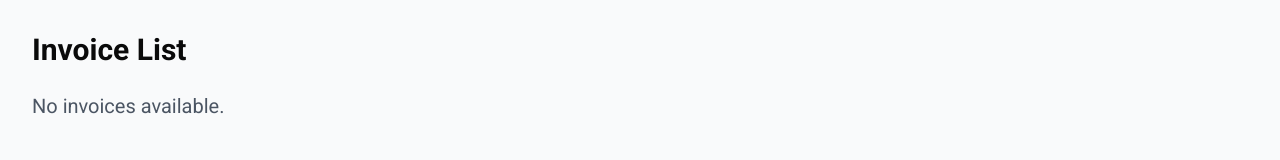
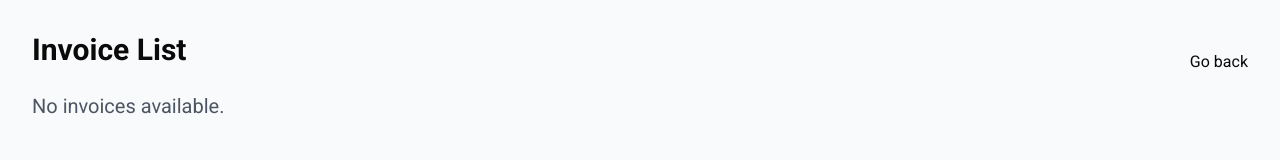
Before and after one commit to thekavikumar/ai-powered-invoice, a Next.js app: page /invoices in a window 1280 px wide. Shown: the top 160 px of the page. Built offline with nearby package versions, Linux system fonts and the light colour scheme.

Commit message:
upload improved

```diff
--- a/src/app/customers/page.tsx
+++ b/src/app/customers/page.tsx
@@ -1,5 +1,6 @@
 'use client';
 import { RootState } from '@/redux/store';
+import Link from 'next/link';
 import React from 'react';
 import { useSelector } from 'react-redux';
 
@@ -60,7 +61,10 @@ export default function CustomersPage() {
 
   return (
     <div className="p-8 bg-gray-50 min-h-screen">
-      <h1 className="text-3xl font-semibold mb-6">Customers List</h1>
+      <div className="flex items-center justify-between w-full">
+        <h1 className="text-3xl font-semibold mb-6">Customers List</h1>
+        <Link href={'/'}>Go back</Link>
+      </div>
       <div className="overflow-x-auto">
         <table className="min-w-full bg-white shadow-lg rounded-lg overflow-hidden">
           <thead className="bg-gray-800 text-white">
--- a/src/app/invoices/page.tsx
+++ b/src/app/invoices/page.tsx
@@ -2,6 +2,7 @@
 import { useSelector, useDispatch } from 'react-redux';
 import { RootState } from '@/redux/store'; // assuming you have an action to update the invoice
 import { updateInvoice } from '@/redux/slices/invoicesSlice';
+import Link from 'next/link';
 
 export default function Page() {
   // Retrieve invoice data from the Redux store
@@ -45,7 +46,10 @@ export default function Page() {
 
   return (
     <div className="p-8 bg-gray-50 min-h-screen">
-      <h2 className="text-3xl font-semibold mb-6">Invoice List</h2>
+      <div className="flex items-center justify-between w-full">
+        <h2 className="text-3xl font-semibold mb-6">Invoice List</h2>
+        <Link href="/">Go back</Link>
+      </div>
       {invoiceData?.length === 0 ? (
         <p className="text-xl text-gray-600">No invoices available.</p>
       ) : (
--- a/src/app/products/page.tsx
+++ b/src/app/products/page.tsx
@@ -3,6 +3,7 @@ import { RootState, store } from '@/redux/store';
 import React from 'react';
 import { useSelector } from 'react-redux';
 import { updateInvoice } from '@/redux/slices/invoicesSlice';
+import Link from 'next/link';
 
 const Page: React.FC = () => {
   // Select all invoice data from the Redux store
@@ -46,7 +47,10 @@ const Page: React.FC = () => {
 
   return (
     <div className="p-8 bg-gray-50 min-h-screen">
-      <h3 className="text-3xl font-semibold mb-6">Product List</h3>
+      <div className="flex items-center justify-between w-full">
+        <h3 className="text-3xl font-semibold mb-6">Product List</h3>
+        <Link href={'/'}>Go back</Link>
+      </div>
       <div className="overflow-x-auto">
         <table className="min-w-full bg-white shadow-lg rounded-lg overflow-hidden">
           <thead className="bg-gray-800 text-white">
--- a/src/components/UploadBtn.tsx
+++ b/src/components/UploadBtn.tsx
@@ -14,12 +14,14 @@ import { store } from '@/redux/store';
 import { FileUp, Loader2, X } from 'lucide-react';
 import Image from 'next/image';
 import { useState } from 'react';
+import toast from 'react-hot-toast';
 
 export function UploadBtn() {
   const [files, setFiles] = useState<File[]>([]);
   const [filePreviews, setFilePreviews] = useState<(string | null)[]>([]);
   const [errorMessages, setErrorMessages] = useState<string[]>([]);
   const [loading, setLoading] = useState(false);
+  const [dialogOpen, setDialogOpen] = useState(false);
 
   // Define supported formats and maximum file size
   const SUPPORTED_FORMATS = [
@@ -218,11 +220,14 @@ export function UploadBtn() {
 
             // Dispatch the action to store the full invoice details
             store.dispatch(addInvoice(invoiceDetails));
+            toast.success('Files uploaded successfully!');
+            setDialogOpen(false); // Close the dialog
           } catch (error) {
             console.error('Error parsing JSON:', error);
           }
         } else {
           console.error('File upload failed:', result.message);
+          toast.error('File upload failed. Please try again.');
         }
       }
     }
@@ -230,7 +235,7 @@ export function UploadBtn() {
   };
 
   return (
-    <Dialog>
+    <Dialog open={dialogOpen} onOpenChange={setDialogOpen}>
       <DialogTrigger asChild>
         <button className="px-4 font-medium text-gray-600 py-2 border shadow-sm border-gray-800 hover:shadow-md hover:scale-105 duration-200 rounded-full text-sm flex items-center gap-2">
           <FileUp size={20} />
@@ -313,6 +318,7 @@ export function UploadBtn() {
         )}
         <DialogFooter>
           <Button
+            disabled={loading || files.length === 0}
             onClick={() => {
               console.log('Files to upload:', files);
               uploadFiles();
```
